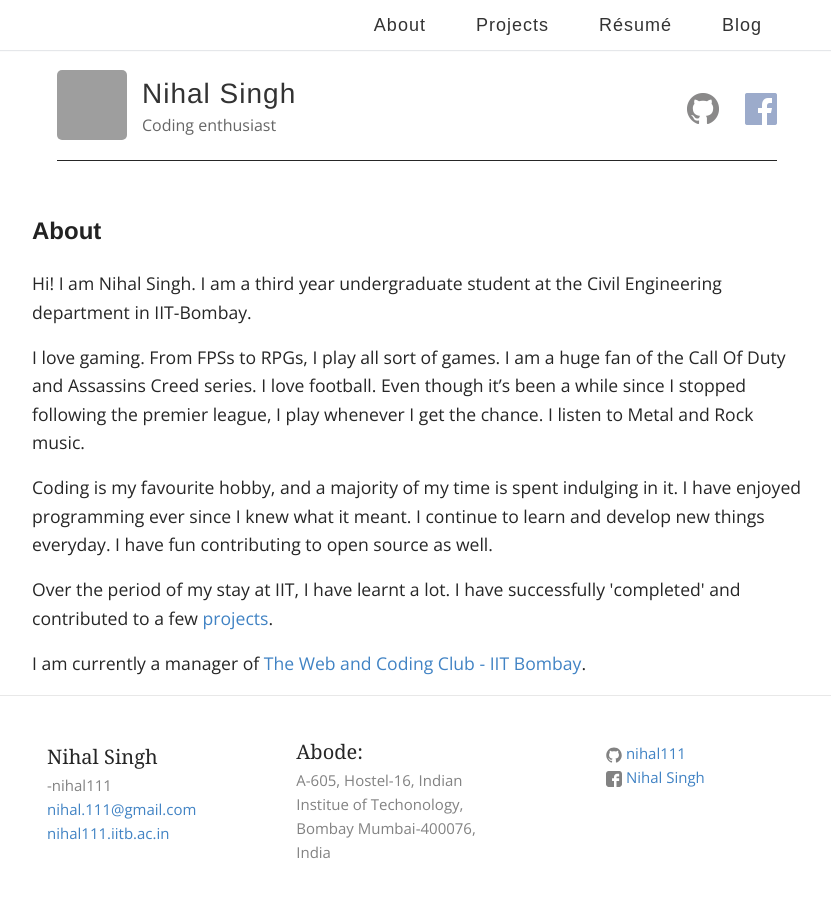
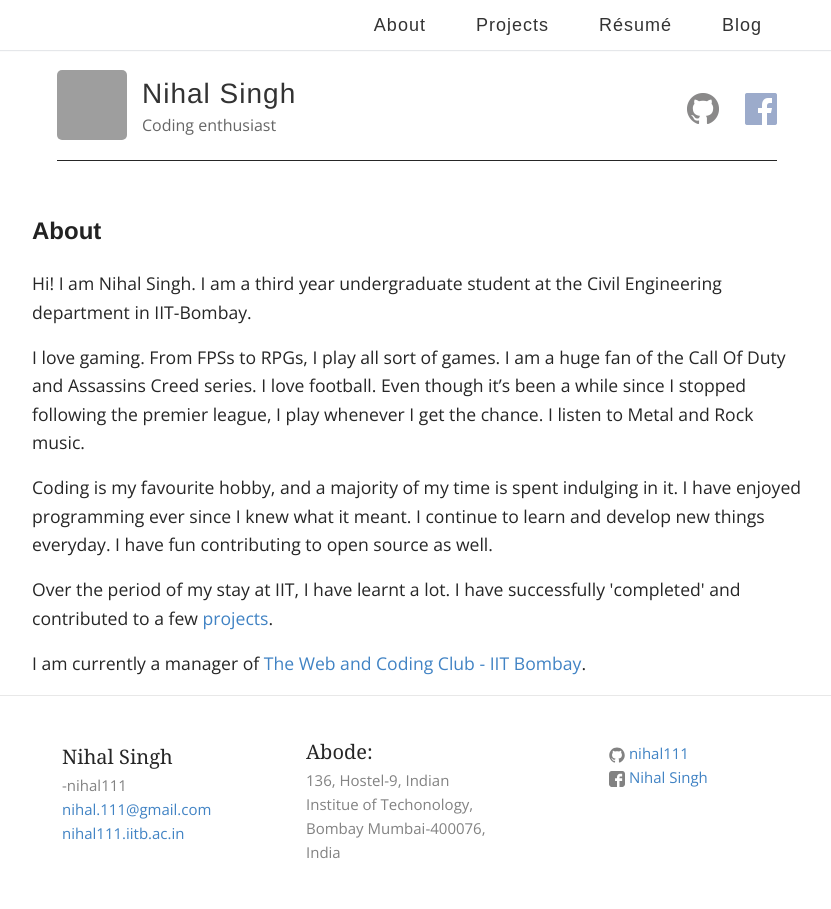
Before and after one commit to nihal111/nihal111.github.io, a Jekyll site: the page built from index.html, in a window 1280 px wide. Shown: the whole page, without its empty margins (223-1054 px from the left). Built offline with Jekyll 4.4.1, drawn with Linux system fonts in a browser that asks for light colours; some web fonts are replaced; grey boxes are pictures that could not be loaded.

Commit message:
updated footer

```diff
--- a/_config.yml
+++ b/_config.yml
@@ -55,7 +55,7 @@ description: >
 github_username:  nihal111
 facebook_username:  Nihal Singh
 facebook_id: nihal111
-address: A-605, Hostel-16, Indian Institue of Techonology, Bombay Mumbai-400076, India
+address: 136, Hostel-9, Indian Institue of Techonology, Bombay Mumbai-400076, India
 # Build Settings
 sass:
   sass_dir: _sass
--- a/_sass/_layout.scss
+++ b/_sass/_layout.scss
@@ -282,6 +282,7 @@ nav {
     color: $grey-color;
     margin-left: -$spacing-unit / 2;
     @extend %clearfix;
+    margin: auto;
 }
 
 .footer-col {
```
Also changed, not shown: 4 other files.
